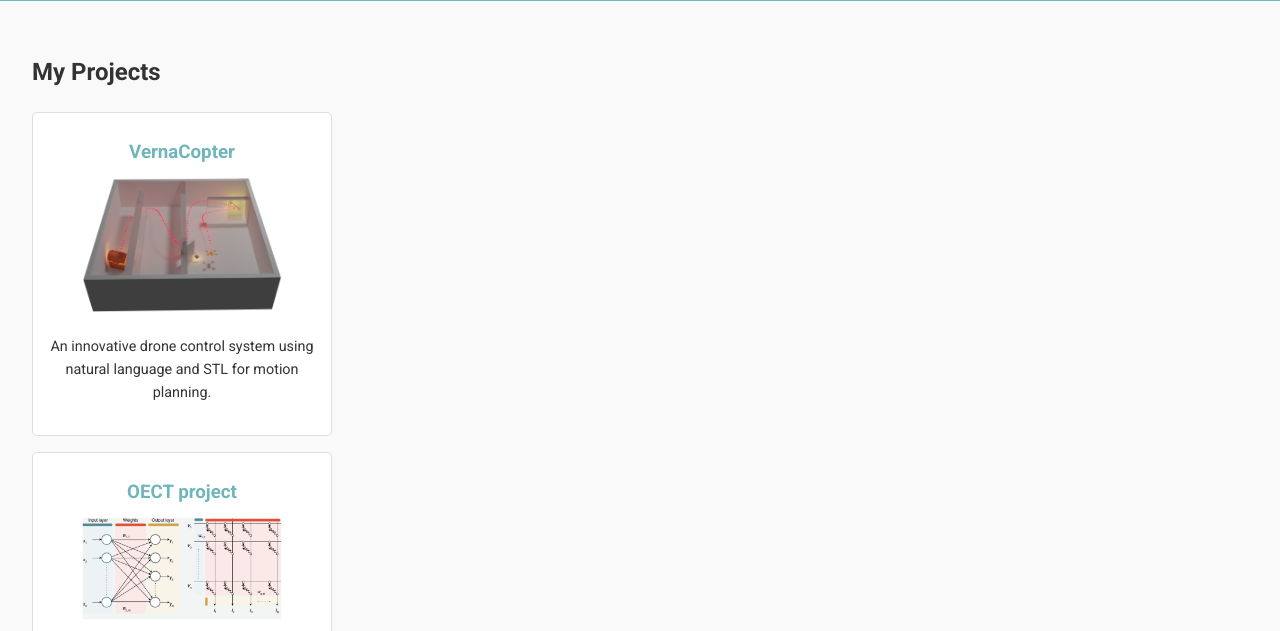
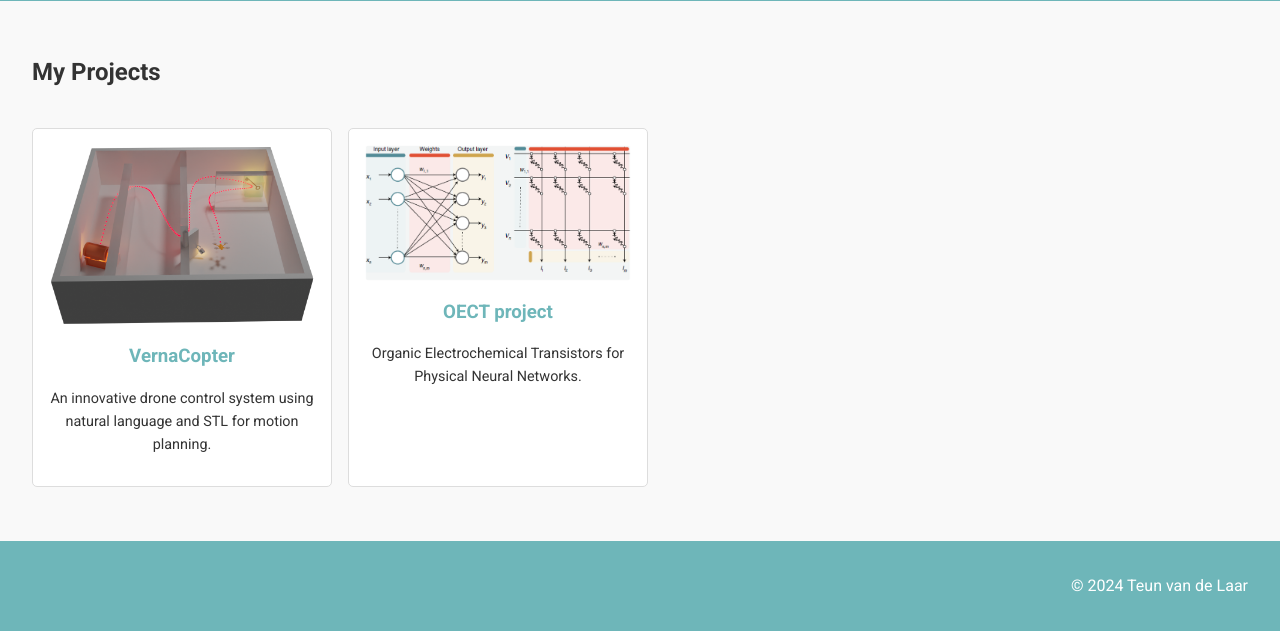
Before and after one commit to TeunvdL/TeunvdL.github.io, a plain HTML site: page portfolio.html in a window 1280 px wide. Shown: the part 169-800 px from the top of the page. Drawn offline with Linux system fonts and the light colour scheme.

Commit message:
Adjust portfolio project layout

```diff
--- a/portfolio.html
+++ b/portfolio.html
@@ -27,15 +27,22 @@
   <main>
     <section id="portfolio">
       <h2>My Projects</h2>
+      <div class="projects-container">
         <div class="project">
-                <h3><a href="vernacopter.html">VernaCopter</a></h3>
-                <img src="images/vernacopter-thumbnail.png" alt="VernaCopter" style="max-width: 200px; height: auto;">
+          <a href="vernacopter.html">
+            <img src="images/vernacopter-thumbnail.png" alt="VernaCopter">
+            <h3>VernaCopter</h3>
+          </a>
           <p>An innovative drone control system using natural language and STL for motion planning.</p>
         </div>
         <div class="project">
-              <h3><a href="organic-electrochemical-transistors.html">OECT project</a></h3>
-              <img src="images/OECT.png" alt="OECT" style="max-width: 200px; height: auto;">
-              <p>Organic Electrochemical Transistors for Physical Neural Networks</p>
+          <a href="organic-electrochemical-transistors.html">
+            <img src="images/OECT.png" alt="OECT">
+            <h3>OECT project</h3>
+          </a>
+          <p>Organic Electrochemical Transistors for Physical Neural Networks.</p>
+        </div>
+        <!-- Add more projects as needed -->
       </div>
     </section>
   </main>
```
Also changed, not shown: organic-electrochemical-transistors.html (+1 -1 lines). Lines whose indentation alone changed are shown as unchanged.
